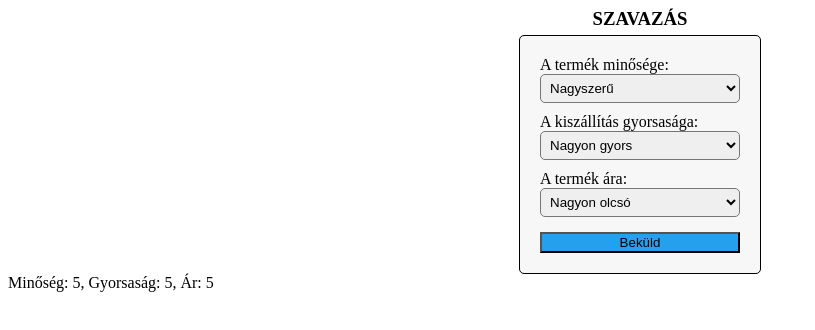
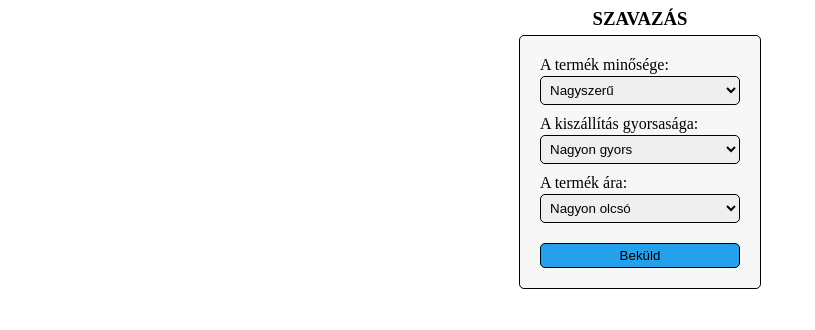
Before and after one commit to Szucs-Zsolt/fullstack-angular-mongodb-nodejs-api, an Angular app in the folder frontend-szavazas/: page / in a window 1280 px wide. Shown: the top 330 px of the page, without its empty margins (0-815 px from the left). Built offline with nearby package versions, Linux system fonts and the light colour scheme.

Commit message:
Refaktorálás.

```diff
--- a/frontend-szavazas/src/app/szavazas/szavazas.component.css
+++ b/frontend-szavazas/src/app/szavazas/szavazas.component.css
@@ -16,8 +16,10 @@ h3 {
 select {
     width:200px;
     padding:5px;
+    margin-top: 2px;
     margin-bottom:10px;
     border-radius:5px;
+    border: 1px solid;
 }
 
 .select:focus {
@@ -26,6 +28,9 @@ select {
 
 button {
     width: 200px;
-    margin-top:5px;
+    margin-top:10px;
+    padding: 4px;
     background-color:#24a0ed;
+    border-radius: 5px;
+    border: 1px solid black;
 }
--- a/frontend-szavazas/src/app/szavazas/szavazas.component.html
+++ b/frontend-szavazas/src/app/szavazas/szavazas.component.html
@@ -32,7 +32,3 @@
 
     <button type="submit">Beküld</button>
 </form>
-
-<div>
-    Minőség: {{ minoseg }}, Gyorsaság: {{ gyorsasag }}, Ár: {{ ar }}
-</div>
```
